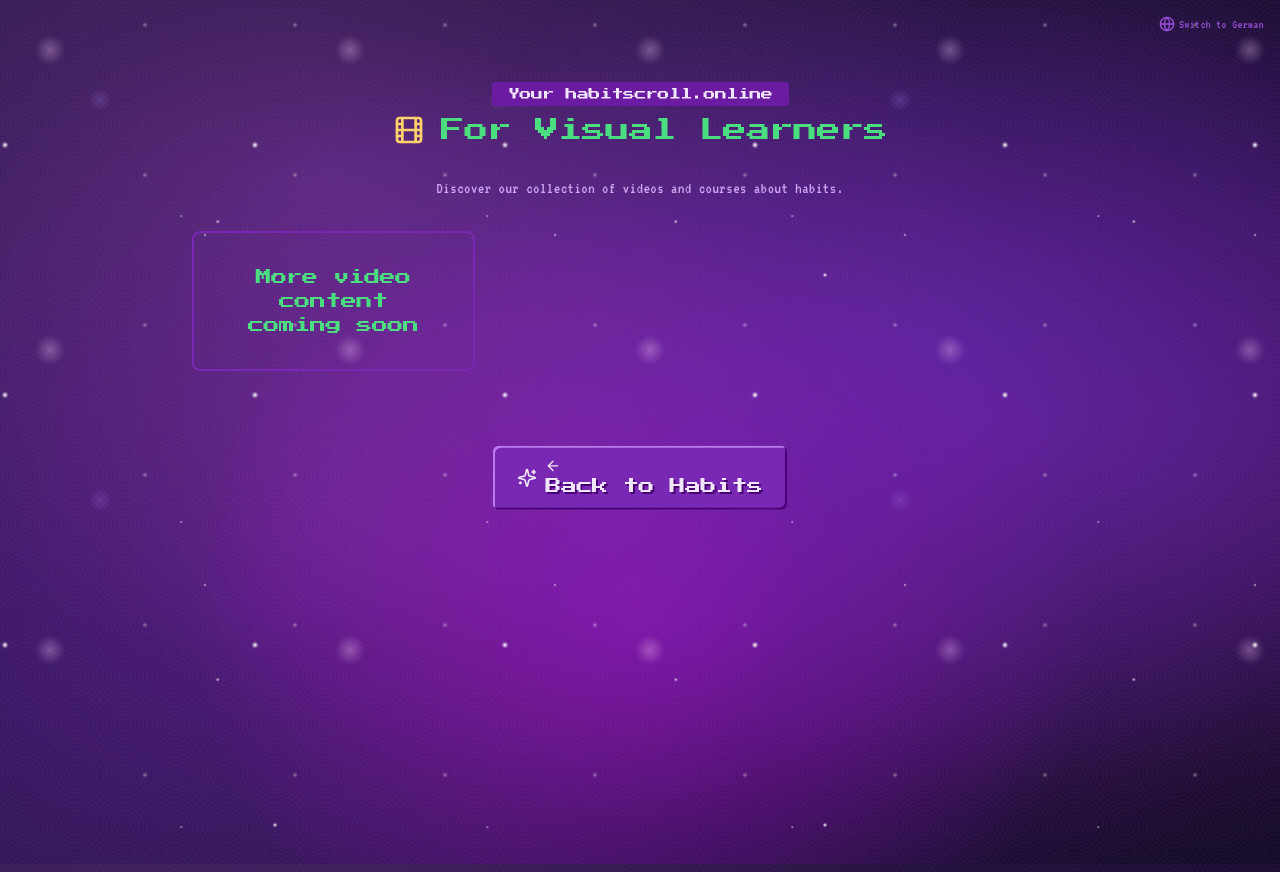
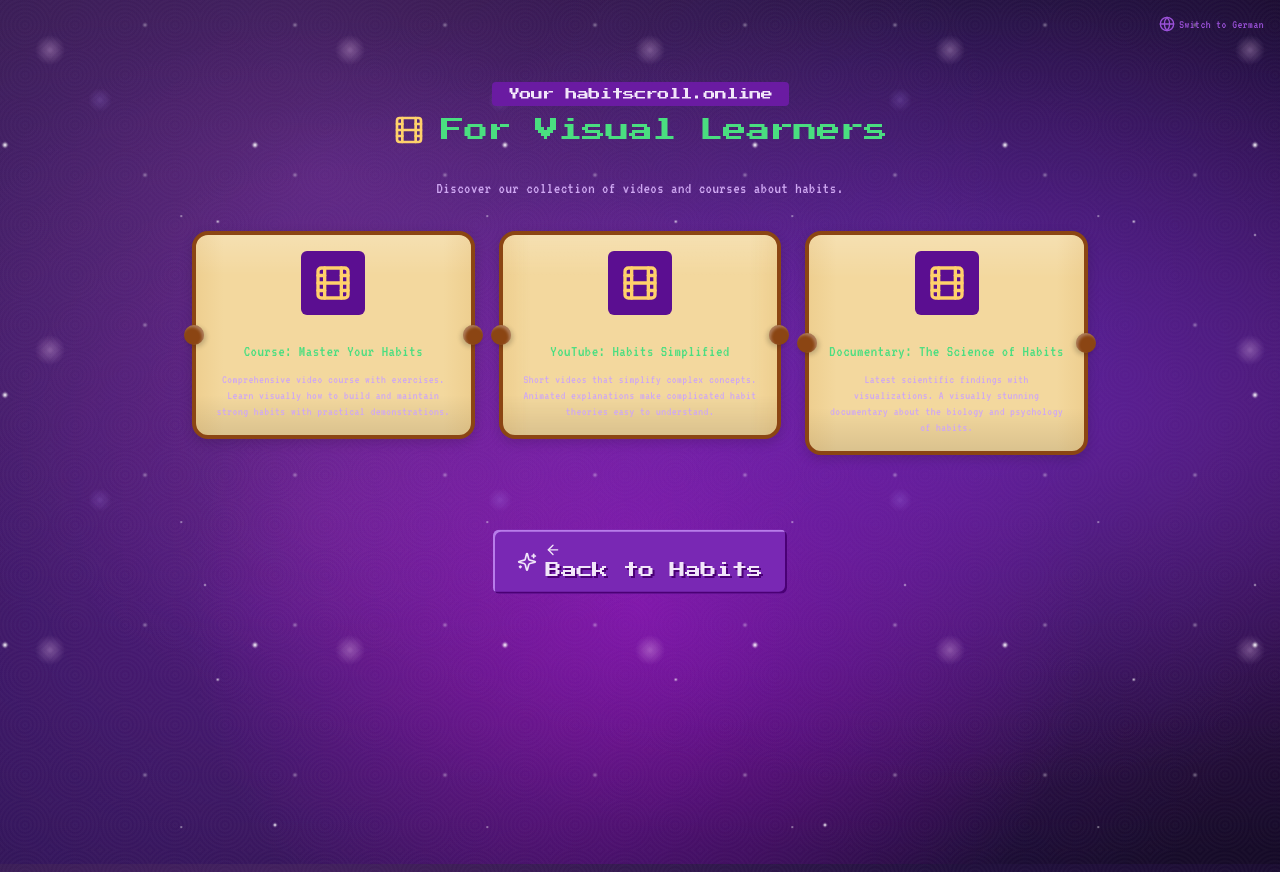
Before and after one commit to Ralek1/habitscroll-online, a React (Vite) app: page /#/visual-learners in a window 1280 px wide. Built offline with nearby package versions, Linux system fonts and the light colour scheme.

Commit message:
Add audiobooks to Visual Learners section
Update audiobooks links and descriptions in the Visual Learners section of the "Learn About Habits" page.

```diff
--- a/src/pages/LearnAboutHabits.tsx
+++ b/src/pages/LearnAboutHabits.tsx
@@ -263,7 +263,12 @@ const LearnAboutHabits: React.FC = () => {
                 {/* Visual 1 */}
                 <div className="pixel-scroll-closed">
                   <div className="scroll-closed-body p-3">
-                    <div className="flex flex-row items-center gap-3">
+                    <a
+                      href="https://amzn.to/4iLDS8G"
+                      className="flex flex-row items-center hover:opacity-90 transition-opacity gap-3"
+                      target="_blank"
+                      rel="noopener noreferrer"
+                    >
                       <div className="flex-1">
                         <span className="font-pixel-text text-base text-green-400 block mb-1">
                           {language === 'de' ? 'Kurs: Gewohnheiten Meistern' : 'Course: Master Your Habits'}
@@ -277,14 +282,19 @@ const LearnAboutHabits: React.FC = () => {
                       <div className="w-12 h-12 rounded-md flex-shrink-0 flex items-center justify-center bg-retro-purple-800">
                         <Film className="w-8 h-8 text-retro-accent" />
                       </div>
-                    </div>
+                    </a>
                   </div>
                 </div>
 
                 {/* Visual 2 */}
                 <div className="pixel-scroll-closed">
                   <div className="scroll-closed-body p-3">
-                    <div className="flex flex-row items-center gap-3">
+                    <a
+                      href="https://amzn.to/42ljzZU"
+                      className="flex flex-row items-center hover:opacity-90 transition-opacity gap-3"
+                      target="_blank"
+                      rel="noopener noreferrer"
+                    >
                       <div className="flex-1">
                         <span className="font-pixel-text text-base text-green-400 block mb-1">
                           {language === 'de' ? 'YouTube: Habits Simplified' : 'YouTube: Habits Simplified'}
@@ -298,14 +308,19 @@ const LearnAboutHabits: React.FC = () => {
                       <div className="w-12 h-12 rounded-md flex-shrink-0 flex items-center justify-center bg-retro-purple-800">
                         <Film className="w-8 h-8 text-retro-accent" />
                       </div>
-                    </div>
+                    </a>
                   </div>
                 </div>
 
                 {/* Visual 3 */}
                 <div className="pixel-scroll-closed">
                   <div className="scroll-closed-body p-3">
-                    <div className="flex flex-row items-center gap-3">
+                    <a
+                      href="https://amzn.to/441T7FV"
+                      className="flex flex-row items-center hover:opacity-90 transition-opacity gap-3"
+                      target="_blank"
+                      rel="noopener noreferrer"
+                    >
                       <div className="flex-1">
                         <span className="font-pixel-text text-base text-green-400 block mb-1">
                           {language === 'de' ? 'Dokumentation: Die Wissenschaft der Gewohnheiten' : 'Documentary: The Science of Habits'}
@@ -319,7 +334,7 @@ const LearnAboutHabits: React.FC = () => {
                       <div className="w-12 h-12 rounded-md flex-shrink-0 flex items-center justify-center bg-retro-purple-800">
                         <Film className="w-8 h-8 text-retro-accent" />
                       </div>
-                    </div>
+                    </a>
                   </div>
                 </div>
               </div>
--- a/src/pages/categories/VisualLearners.tsx
+++ b/src/pages/categories/VisualLearners.tsx
@@ -40,11 +40,82 @@ const VisualLearners: React.FC = () => {
       </div>
 
       <div className="w-full max-w-4xl grid grid-cols-1 md:grid-cols-2 lg:grid-cols-3 gap-6 mb-12">
-        {/* This is where more visual resources would be listed */}
-        <div className="coming-soon text-center p-8 border-2 border-retro-purple-600 rounded-lg">
-          <span className="text-green-400 font-pixel">
-            {language === 'de' ? "Demnächst mehr Videoinhalte" : "More video content coming soon"}
-          </span>
+        {/* Visual 1 */}
+        <div className="pixel-scroll-closed">
+          <div className="scroll-closed-body p-4">
+            <a
+              href="https://amzn.to/4iLDS8G"
+              className="flex flex-col items-center hover:opacity-90 transition-opacity gap-3"
+              target="_blank"
+              rel="noopener noreferrer"
+            >
+              <div className="w-16 h-16 rounded-md flex-shrink-0 flex items-center justify-center bg-retro-purple-800 mb-3">
+                <Film className="w-10 h-10 text-retro-accent" />
+              </div>
+              <div className="text-center">
+                <span className="font-pixel-text text-base text-green-400 block mb-2">
+                  {language === 'de' ? 'Kurs: Gewohnheiten Meistern' : 'Course: Master Your Habits'}
+                </span>
+                <p className="text-xs font-pixel-text text-retro-purple-200">
+                  {language === 'de'
+                    ? 'Umfassender Videokurs mit praktischen Übungen. Lerne visuell, wie du starke Gewohnheiten aufbaust und beibehältst.'
+                    : 'Comprehensive video course with exercises. Learn visually how to build and maintain strong habits with practical demonstrations.'}
+                </p>
+              </div>
+            </a>
+          </div>
+        </div>
+
+        {/* Visual 2 */}
+        <div className="pixel-scroll-closed">
+          <div className="scroll-closed-body p-4">
+            <a
+              href="https://amzn.to/42ljzZU"
+              className="flex flex-col items-center hover:opacity-90 transition-opacity gap-3"
+              target="_blank"
+              rel="noopener noreferrer"
+            >
+              <div className="w-16 h-16 rounded-md flex-shrink-0 flex items-center justify-center bg-retro-purple-800 mb-3">
+                <Film className="w-10 h-10 text-retro-accent" />
+              </div>
+              <div className="text-center">
+                <span className="font-pixel-text text-base text-green-400 block mb-2">
+                  {language === 'de' ? 'YouTube: Habits Simplified' : 'YouTube: Habits Simplified'}
+                </span>
+                <p className="text-xs font-pixel-text text-retro-purple-200">
+                  {language === 'de'
+                    ? 'Kurze Videos zu komplexen Konzepten. Animierte Erklärungen machen komplizierte Gewohnheitstheorien leicht verständlich.'
+                    : 'Short videos that simplify complex concepts. Animated explanations make complicated habit theories easy to understand.'}
+                </p>
+              </div>
+            </a>
+          </div>
+        </div>
+
+        {/* Visual 3 */}
+        <div className="pixel-scroll-closed">
+          <div className="scroll-closed-body p-4">
+            <a
+              href="https://amzn.to/441T7FV"
+              className="flex flex-col items-center hover:opacity-90 transition-opacity gap-3"
+              target="_blank"
+              rel="noopener noreferrer"
+            >
+              <div className="w-16 h-16 rounded-md flex-shrink-0 flex items-center justify-center bg-retro-purple-800 mb-3">
+                <Film className="w-10 h-10 text-retro-accent" />
+              </div>
+              <div className="text-center">
+                <span className="font-pixel-text text-base text-green-400 block mb-2">
+                  {language === 'de' ? 'Dokumentation: Die Wissenschaft der Gewohnheiten' : 'Documentary: The Science of Habits'}
+                </span>
+                <p className="text-xs font-pixel-text text-retro-purple-200">
+                  {language === 'de'
+                    ? 'Neueste wissenschaftliche Erkenntnisse. Eine visuell beeindruckende Dokumentation über die Biologie und Psychologie der Gewohnheiten.'
+                    : 'Latest scientific findings with visualizations. A visually stunning documentary about the biology and psychology of habits.'}
+                </p>
+              </div>
+            </a>
+          </div>
         </div>
       </div>
 
```
